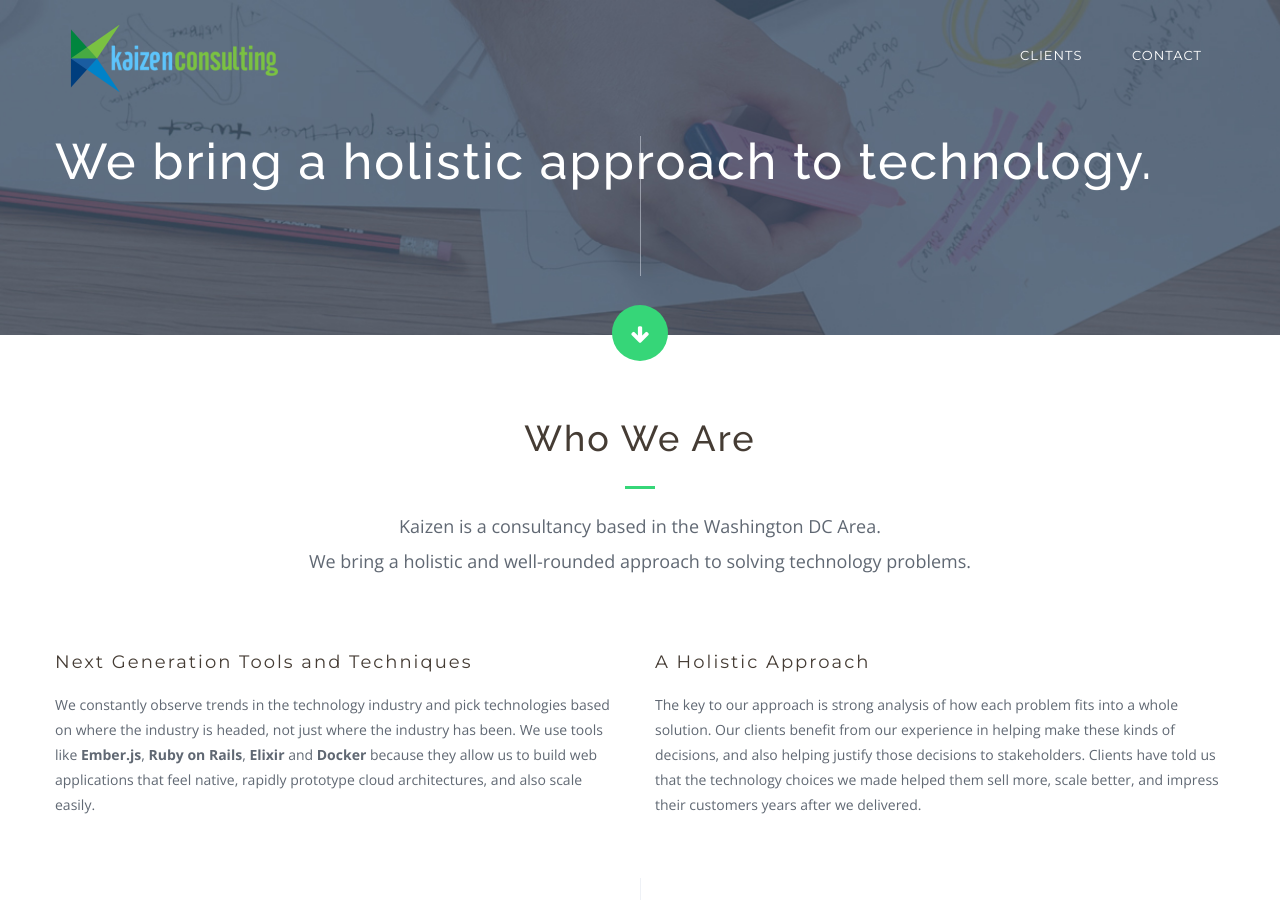
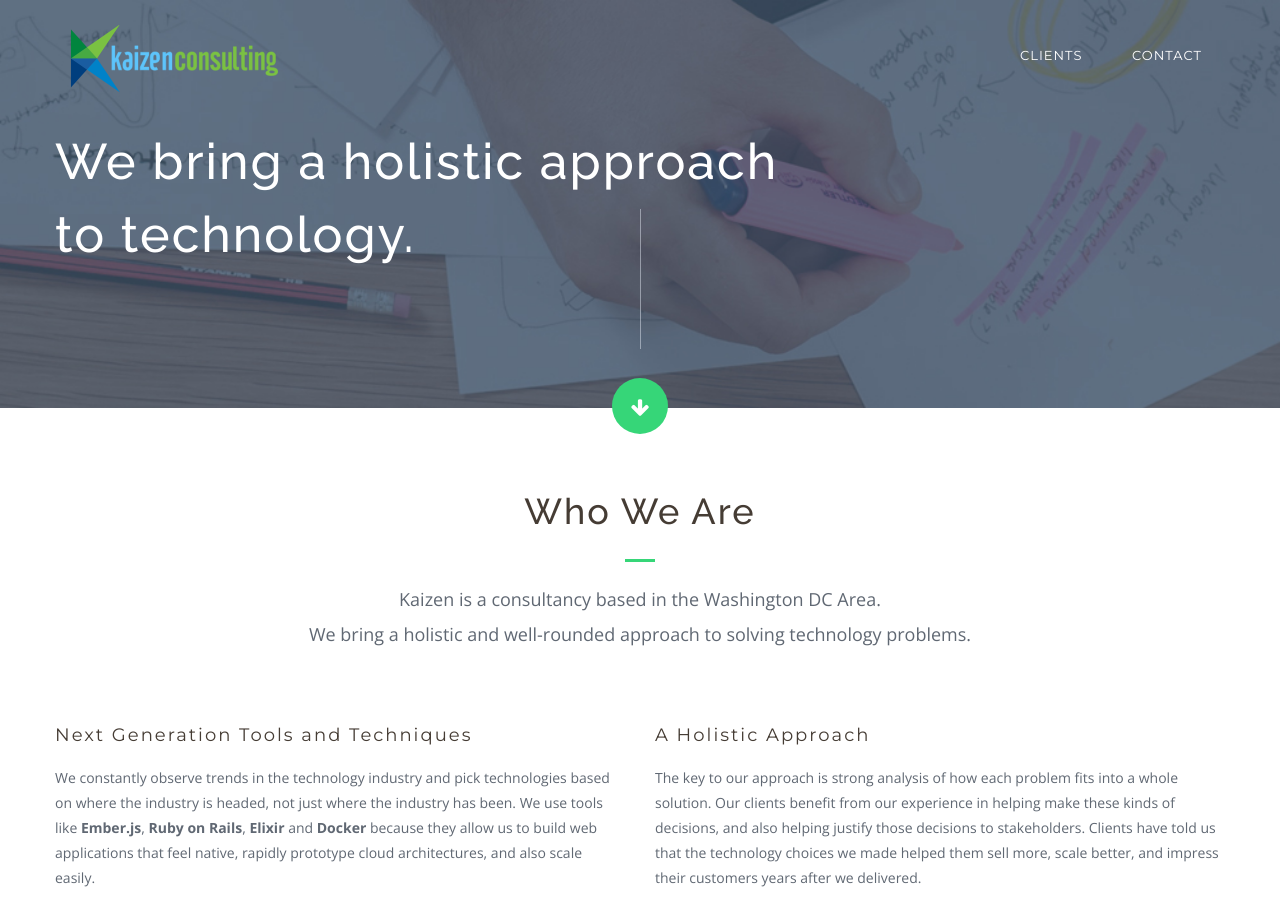
Before and after one commit to kznconsulting/kznconsulting.github.io, a Jekyll site: the page built from index.html, in a window 1280 px wide and 900 px high. Built offline with Jekyll 4.4.1, drawn with Linux system fonts in a browser that asks for light colours; nearby versions of some CDN libraries; library files that are not in the unit come from our copies.

Commit message:
change ruby version, fix hero text

```diff
--- a/_includes/head.html
+++ b/_includes/head.html
@@ -31,9 +31,6 @@
 <link href='/css/effect2.css' rel='stylesheet' type='text/css'>
 <link href='/css/animate.css' rel='stylesheet' type='text/css'>
 
-<!-- Add fancyBox CSS files -->
-<link rel="stylesheet" type="text/css" href="/js/fancybox/jquery.fancybox.css?v=2.1.5" media="screen" />
-
 <!-- Owl Slider CSS -->
 <link rel="stylesheet" type="text/css" href="/css/owl.carousel.css" media="screen" />
 <link rel="stylesheet" type="text/css" href="/css/owl.theme.css" media="screen" />
--- a/_includes/header.html
+++ b/_includes/header.html
@@ -31,7 +31,7 @@
 				<div class="row">
 					<div class="col-lg-12">
 						<div class="text-left">
-							<h1>We bring a holistic approach to technology.</h1>
+							<h1>We bring a holistic approach<br/> to technology.</h1>
 						</div>
 					</div>
 				</div>
```
Also changed, not shown: 1 other file.
